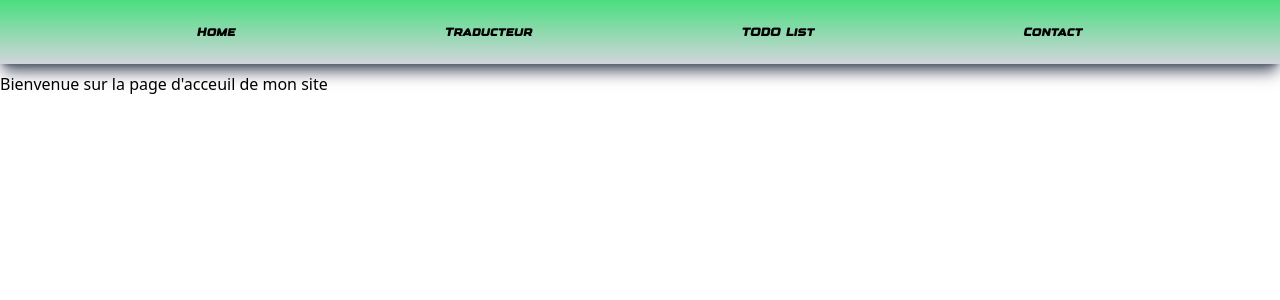
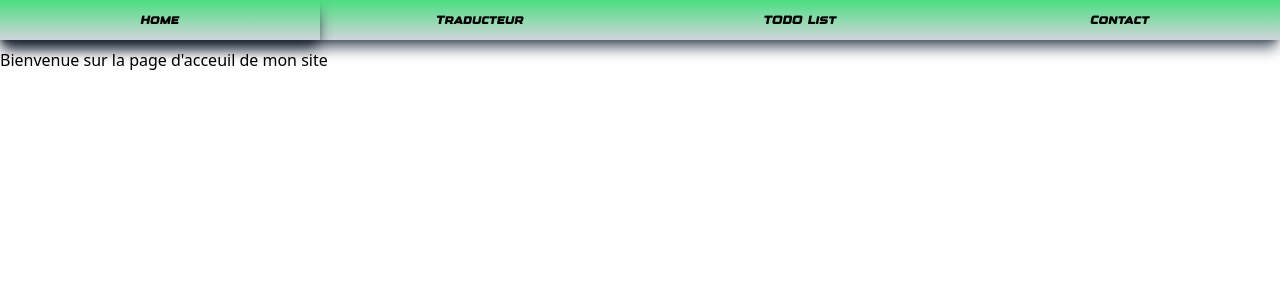
Before and after one commit to Osyrios/translator, a React (Vite) app: page / in a window 1280 px wide. Shown: the top 300 px of the page. Built offline with nearby package versions, Linux system fonts and the light colour scheme.

Commit message:
change navbar behaviour

```diff
--- a/src/components/list/Li.jsx
+++ b/src/components/list/Li.jsx
@@ -2,6 +2,6 @@ import {NavLink} from "react-router-dom";
 
 // eslint-disable-next-line react/prop-types
 export function Li({navTo, name}){
-    return <li className="p-3 rounded-3xl hover:bg-gradient-to-b hover:from-green-400 hover:to-gray-300 hover:shadow-lg hover:shadow-gray-800">
-        <NavLink to={navTo}>{name}</NavLink></li>
+    return <li className="flex w-1/4 h-full justify-center items-center hover:bg-gradient-to-b hover:from-green-400 hover:to-gray-300 hover:shadow-lg hover:shadow-gray-800">
+        <NavLink to={navTo} className="flex w-full h-full items-center justify-center">{name}</NavLink></li>
 }
--- a/src/layout/Header.jsx
+++ b/src/layout/Header.jsx
@@ -2,8 +2,8 @@ import {Li} from "../components/list/Li.jsx";
 
 export function Header(){
     return <div>
-        <nav className="py-3 mb-2 bg-gradient-to-b from-green-400 to-gray-300 shadow-lg shadow-gray-600">
-            <ul className="flex flex-row justify-evenly font-designer text-xs text-black ">
+        <nav className="mb-2 h-10 bg-gradient-to-b from-green-400 to-gray-300 shadow-lg shadow-gray-600">
+            <ul className="flex h-full flex-row font-designer text-xs text-black ">
                 <Li navTo="/" name="Home" />
                 <Li navTo="/translator" name="Traducteur" />
                 <Li navTo="/todo" name="TODO List" />
```
